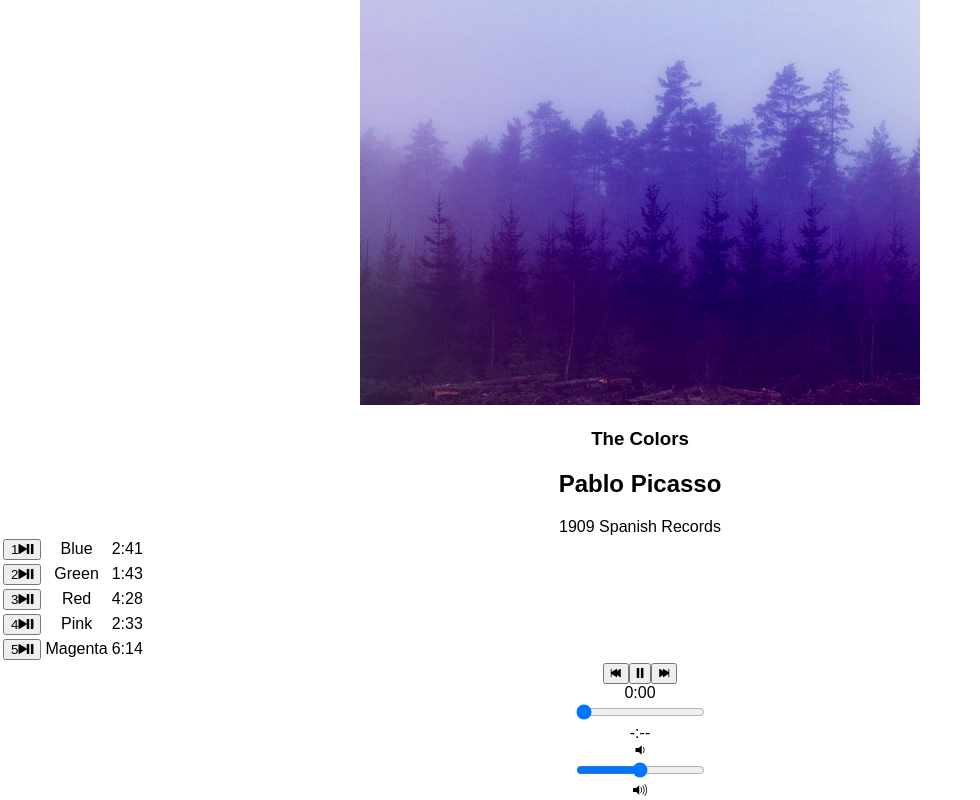
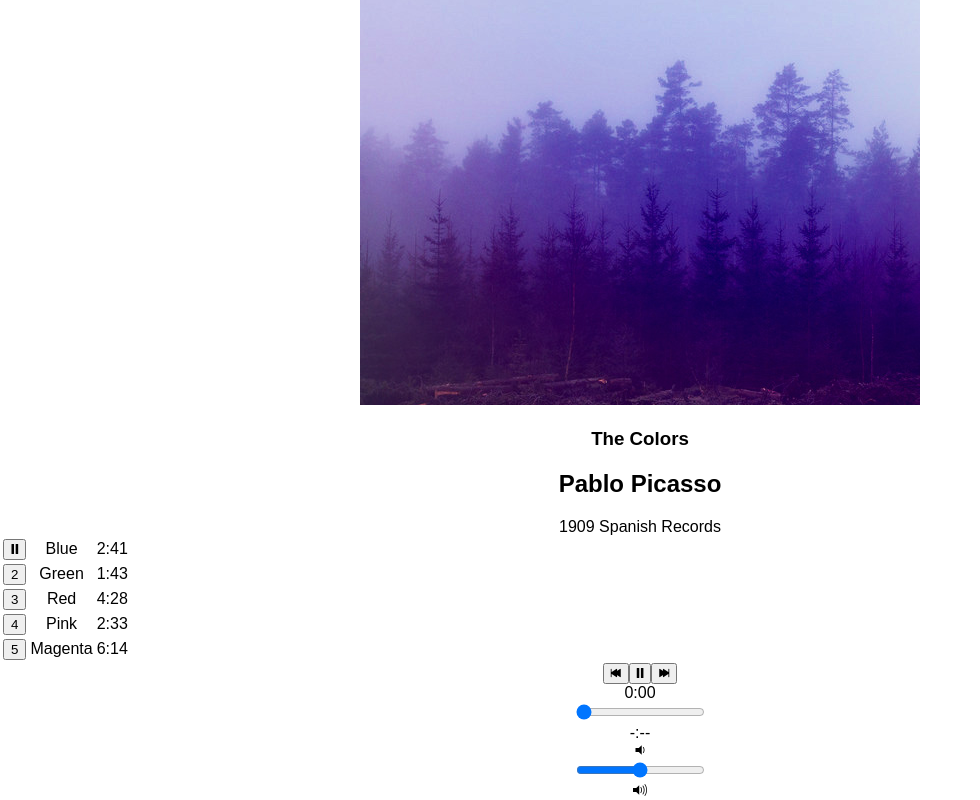
Before and after one commit to eckertg1/bloc-jams-react, a React (Create React App) app: page /album/the-colors in a window 1280 px wide. Both pictures are taken after a click on the button 614 px from the left and 846 px from the top of the page. Shown: the part 173-973 px from the top of the page, without its empty margins (0-980 px from the left). Built offline with nearby package versions, Linux system fonts and the light colour scheme.

Commit message:
assignment-10 complete

```diff
--- a/src/components/Album.js
+++ b/src/components/Album.js
@@ -14,11 +14,12 @@ class Album extends Component {
         album : album,
         currentSong: undefined,
         currentTime: 0,
-        duration: 0,
+        duration: undefined,
         isPlaying: false,
         volume: 0.5,
         currentTimeFormated: '-:--',
-        durationFormated: '-:--'
+        durationFormated: '-:--',
+        isHovered: false
       };
 
     this.audioElement = document.createElement('audio');
@@ -72,6 +73,9 @@ class Album extends Component {
       this.pause();
     }
     else{
+      if (!isSameSong) {
+        this.setSong(song)
+      }
       this.play();
     }
   }
@@ -143,12 +147,27 @@ class Album extends Component {
           </colgroup>
           <tbody>
             {this.state.album.songs.map( (song,index) =>
-              <tr key={index} className="song" onClick={() => this.handleSongClick(song)}>
+              <tr key={index} className="song" onClick={() => this.handleSongClick(song)}
+                onMouseEnter={() => this.setState({ isHovered: index + 1 })}
+                onMouseLeave={() => this.setState({ isHovered: false})}
+              >
+
                 <td className="song-actions">
-                  <button onClick= {() => this.setSong(song)}>
-                    <span className="song-number">{index + 1 }</span>
-                    <span className="ion-play"></span>
-                    <span className="ion-pause"></span>
+                  <button className="song-actions-button">
+
+                    {
+                      (this.state.currentSong === undefined) ?
+                        <span className="song-number">{index + 1}</span>
+                      :
+                        (this.state.currentSong.title === song.title) ?
+                          <span className={this.state.isPlaying ? "ion-pause" : "ion-play"}></span>
+                          :
+                          (this.state.isHovered === index + 1) ?
+                            <span className="ion-play"></span>
+                            :
+                            <span className="song-number">{index + 1}</span>
+                    }
+
                   </button>
                 </td>
                 <td className="song-title">{song.title}</td>
```
